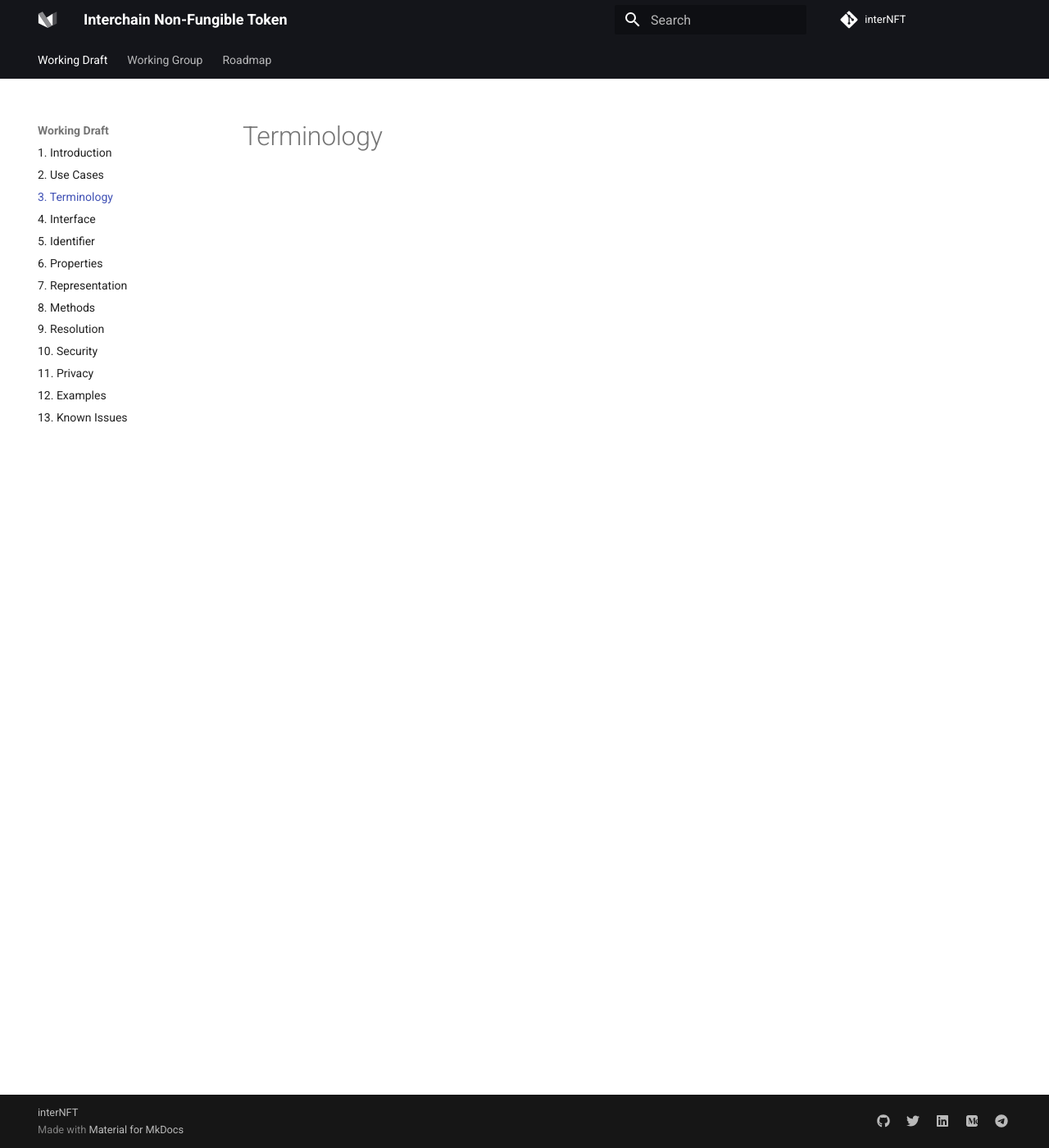
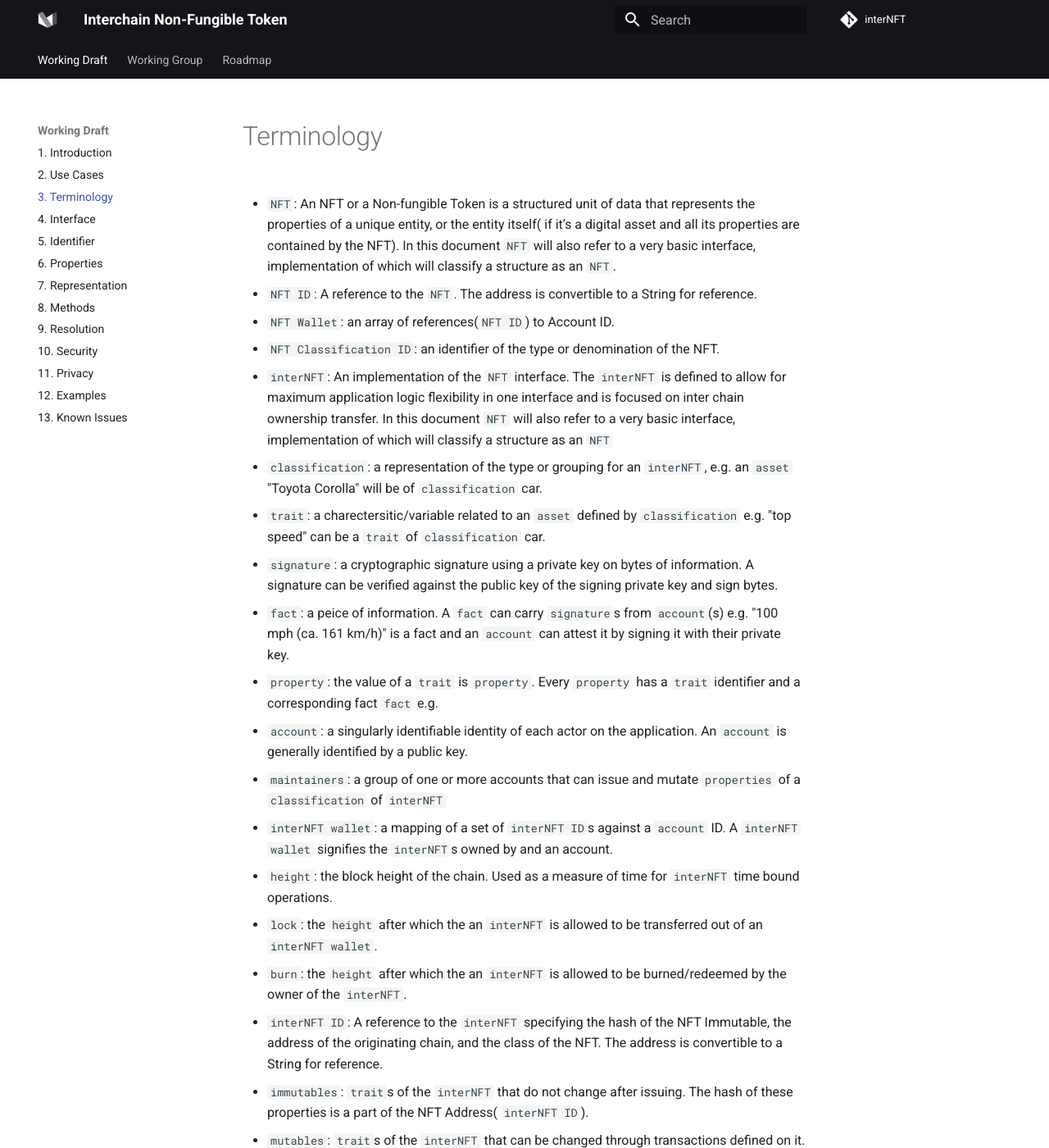
Before and after one commit to interNFT/documentation, an MkDocs documentation site: the page built from markdowns/workingDraft/terminology.md, in a window 1280 px wide and 1400 px high. Shown: the whole window at 82% size. Built offline with MkDocs 1.6.1 and Material for MkDocs 9.7.7, drawn with Linux system fonts in a browser that asks for light colours.

Commit message:
Defining terminology.

```diff
--- a/markdowns/workingDraft/terminology.md
+++ b/markdowns/workingDraft/terminology.md
@@ -1 +1,39 @@
 # Terminology
+
+* `NFT`: An NFT or a Non-fungible Token is a structured unit of data that represents the properties of a unique entity, or the entity itself( if it’s a digital asset and all its properties are contained by the NFT). In this document `NFT` will also refer to a very basic interface, implementation of which will classify a structure as an `NFT`.
+
+* `NFT ID`: A reference to the `NFT`. The address is convertible to a String for reference.
+
+* `NFT Wallet`: an array of references(`NFT ID`) to Account ID.
+
+* `NFT Classification ID`: an identifier of the type or denomination of the NFT.
+
+* `interNFT`: An implementation of the `NFT` interface. The `interNFT` is defined to allow for maximum application logic flexibility in one interface and is focused on inter chain ownership transfer. In this document `NFT` will also refer to a very basic interface, implementation of which will classify a structure as an `NFT`
+
+* `classification`: a representation of the type or grouping for an `interNFT`, e.g. an `asset` "Toyota Corolla" will be of `classification` car.
+
+* `trait`: a charectersitic/variable related to an `asset` defined by `classification` e.g. "top speed" can be a `trait` of `classification` car.
+
+* `signature`: a cryptographic signature using a private key on bytes of information. A signature can be verified against the public key of the signing private key and sign bytes.
+
+* `fact`: a peice of information. A `fact` can carry `signature`s from `account`(s) e.g. "100 mph (ca. 161 km/h)" is a fact and an `account` can attest it by signing it with their private key.
+
+* `property`: the value of a `trait` is `property`. Every `property` has a `trait` identifier and a corresponding fact `fact` e.g.
+
+* `account`: a singularly identifiable identity of each actor on the application. An `account` is generally identified by a public key.
+
+* `maintainers`: a group of one or more accounts that can issue and mutate `properties` of a `classification` of `interNFT`
+
+* `interNFT wallet`: a mapping of a set of `interNFT ID`s against a `account` ID. A `interNFT wallet` signifies the `interNFT`s owned by and an account.
+
+* `height`: the block height of the chain. Used as a measure of time for `interNFT` time bound operations.
+
+* `lock`: the `height` after which the an `interNFT` is allowed to be transferred out of an `interNFT wallet`.
+
+* `burn`: the `height` after which the an `interNFT` is allowed to be burned/redeemed by the owner of the `interNFT`.
+
+* `interNFT ID`: A reference to the `interNFT` specifying the hash of the NFT Immutable, the address of the originating chain, and the class of the NFT. The address is convertible to a String for reference.
+
+* `immutables`: `trait`s of the `interNFT` that do not change after issuing. The hash of these properties is a  part of the NFT Address( `interNFT ID`).
+
+* `mutables`: `trait`s of the `interNFT` that can be changed through transactions defined on it.
```
